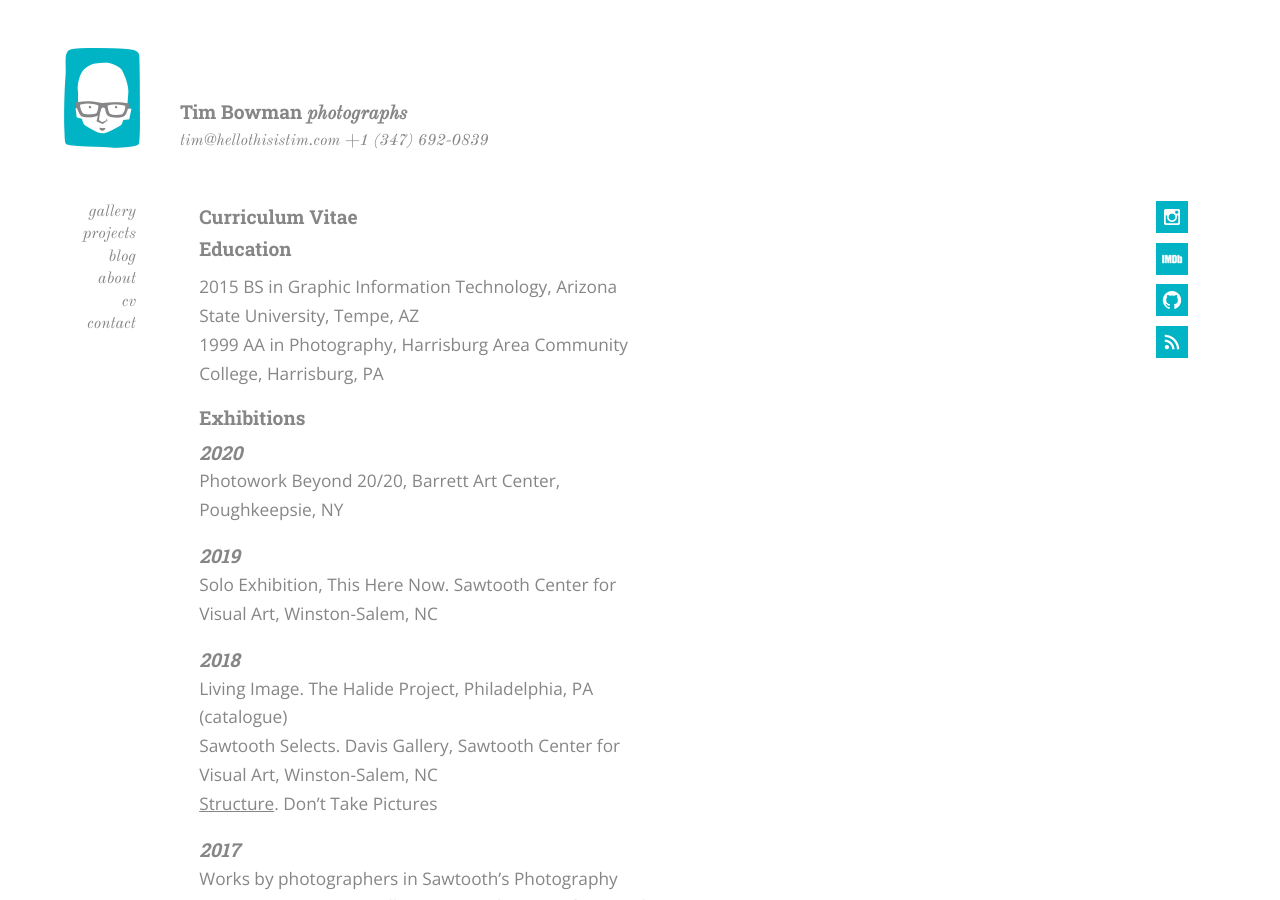
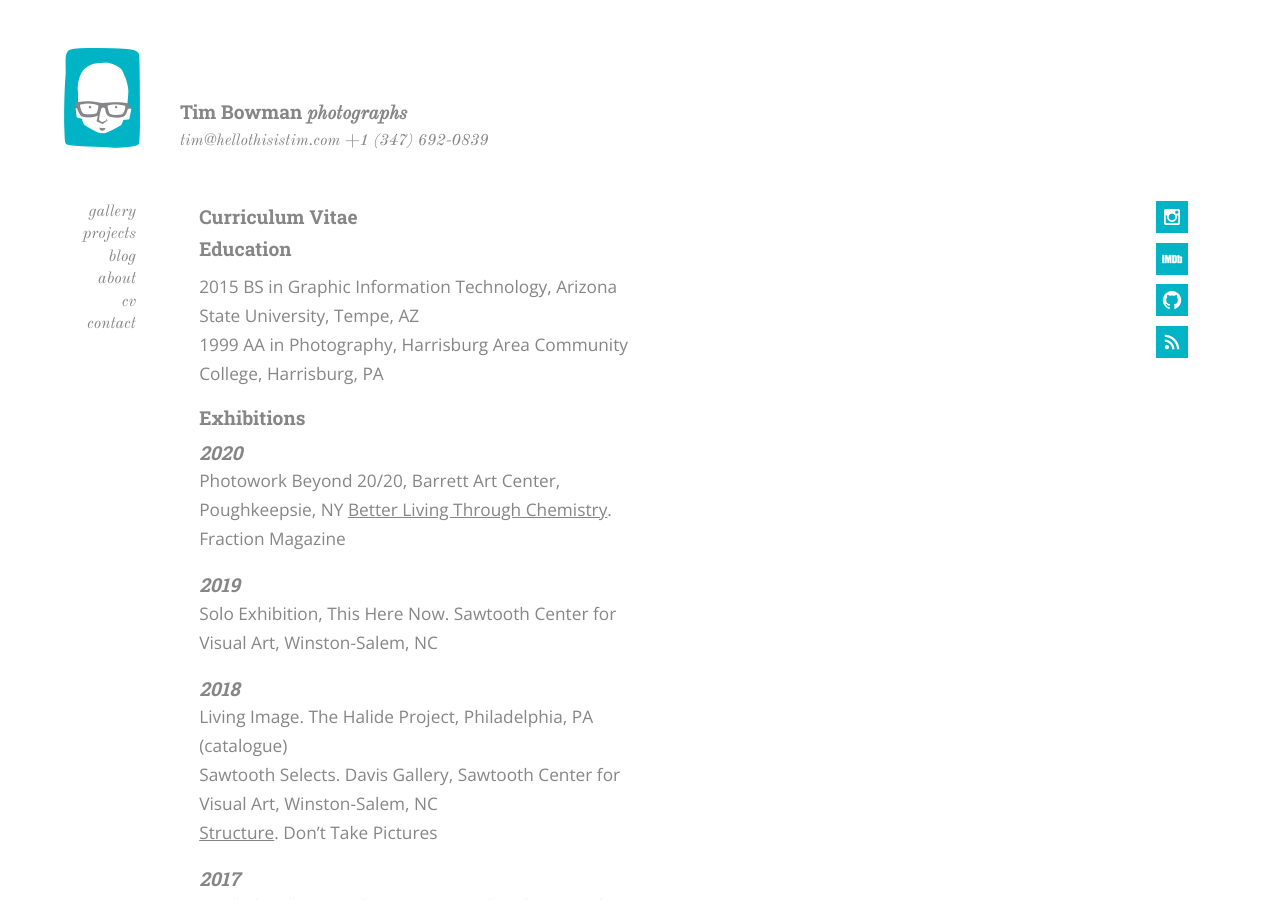
Before and after one commit to hellothisistim/hellothisistim.github.io, a Jekyll site: the page built from _posts/2018-01-01-cv.md, in a window 1280 px wide and 900 px high. Built offline with Jekyll 4.4.1, drawn with Linux system fonts in a browser that asks for light colours; comment, search, counter and statistics services are not loaded.

Commit message:
Add Better Living Through Chemistry (#132)

```diff
--- a/_posts/2018-01-01-cv.md
+++ b/_posts/2018-01-01-cv.md
@@ -16,6 +16,7 @@ date:   2018-12-16 9:00:00 -0400
 ### 2020
 
 Photowork Beyond 20/20, Barrett Art Center, Poughkeepsie, NY
+[Better Living Through Chemistry](http://www.fractionmagazine.com/better-living-through-chemistry-exhibition). Fraction Magazine
 
 ### 2019
 
```
